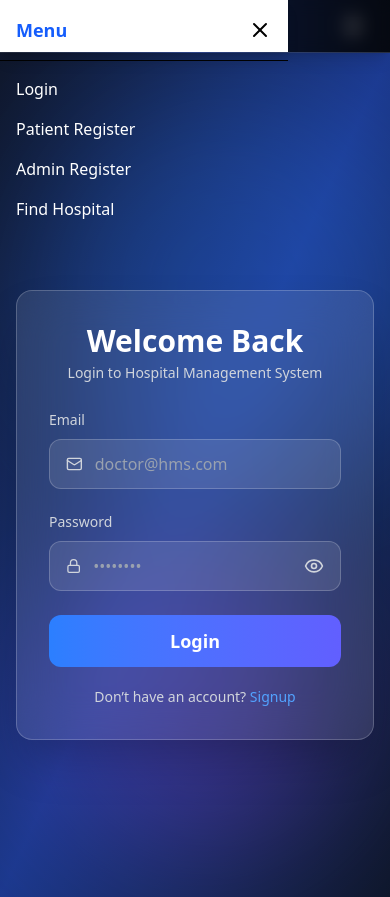
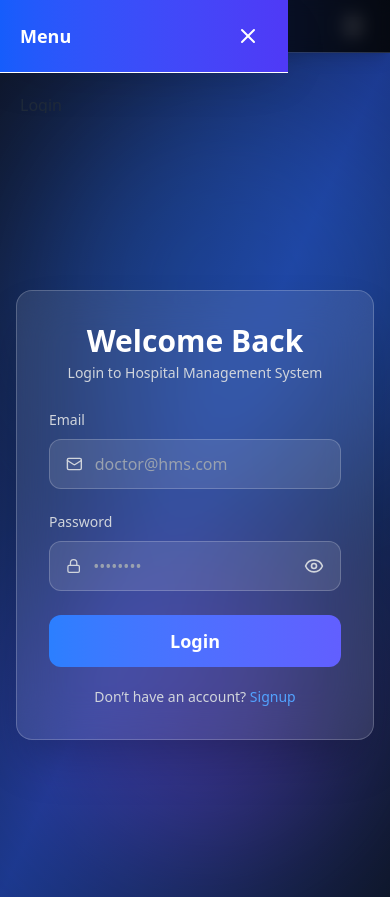
Before and after one commit to pr743/hms-app-, a React (Vite) app: page /login in a window 390 px wide. Both pictures are taken after a click on the button 353 px from the left and 26 px from the top of the page. Built offline with nearby package versions, Linux system fonts and the light colour scheme; no server answers.

Commit message:
update page

```diff
--- a/src/components/Navbar.jsx
+++ b/src/components/Navbar.jsx
@@ -102,7 +102,7 @@ function Navbar() {
       </div>
 
 
-      {isOpen && (
+      {/* {isOpen && (
         <>
 
           <div
@@ -189,6 +189,96 @@ function Navbar() {
             </div>
           </div>
         </>
+      )} */}
+
+
+      {isOpen && (
+        <>
+          {/* Overlay */}
+          <div
+            className="fixed inset-0 bg-black/60 backdrop-blur-sm z-40"
+            onClick={closeMenu}
+          ></div>
+
+          {/* Sidebar */}
+          <div className="fixed top-0 left-0 h-full w-72 bg-white text-gray-800 z-50 shadow-2xl transition-transform duration-300 flex flex-col">
+
+            {/* Header */}
+            <div className="flex justify-between items-center px-5 py-4 border-b bg-gradient-to-r from-blue-600 to-indigo-600 text-white">
+              <h2 className="text-lg font-semibold">Menu</h2>
+
+              <button
+                onClick={closeMenu}
+                className="p-2 rounded-full hover:bg-white/20 transition"
+              >
+                <X size={24} />
+              </button>
+            </div>
+
+            {/* Links */}
+            <div className="flex flex-col p-5 space-y-4 flex-1 overflow-y-auto">
+
+              {!user && (
+                <>
+                  <Link to="/login" onClick={closeMenu} className="hover:text-blue-600">Login</Link>
+                  <Link to="/register" onClick={closeMenu} className="hover:text-blue-600">Patient Register</Link>
+                  <Link to="/admin/register" onClick={closeMenu} className="hover:text-blue-600">Admin Register</Link>
+                  <Link to="/hospitals" onClick={closeMenu} className="hover:text-blue-600">Find Hospital</Link>
+                </>
+              )}
+
+              {user?.role === "patient" && (
+                <>
+                  <Link to="/patient" onClick={closeMenu}>Dashboard</Link>
+                  <Link to="/patient/appointment" onClick={closeMenu}>Book Appointment</Link>
+                  <Link to="/hospitals" onClick={closeMenu}>Find Hospital</Link>
+                  <Link to="/saved-hospitals" onClick={closeMenu}>Saved Hospitals</Link>
+                  <Link to="/patient/prescriptions" onClick={closeMenu}>Prescriptions</Link>
+                  <Link to="/patient/history" onClick={closeMenu}>History</Link>
+                </>
+              )}
+
+              {user?.role === "doctor" && (
+                <>
+                  <Link to="/doctor" onClick={closeMenu}>Dashboard</Link>
+                  <Link to="/doctor/appointments" onClick={closeMenu}>Appointments</Link>
+                  <Link to="/doctor/create-prescription" onClick={closeMenu}>Create Prescription</Link>
+                  <Link to="/doctor/prescriptions" onClick={closeMenu}>Prescriptions</Link>
+                  <Link to="/doctor/profile" onClick={closeMenu}>Profile</Link>
+                </>
+              )}
+
+              {user?.role === "admin" && (
+                <>
+                  <Link to="/admin" onClick={closeMenu}>Dashboard</Link>
+                  <Link to="/admin/hospitals" onClick={closeMenu}>Hospitals</Link>
+                  <Link to="/admin/doctors" onClick={closeMenu}>Doctors</Link>
+                  <Link to="/admin/patients" onClick={closeMenu}>Patients</Link>
+                  <Link to="/admin/appointments" onClick={closeMenu}>Appointments</Link>
+                </>
+              )}
+            </div>
+
+            {/* Bottom User Section */}
+            {user && (
+              <div className="border-t p-4 bg-gray-50">
+                <div className="flex items-center gap-2 mb-3 bg-blue-100 px-3 py-2 rounded-lg">
+                  <User size={18} />
+                  <span className="capitalize text-sm font-medium">
+                    {user.name} ({user.role})
+                  </span>
+                </div>
+
+                <button
+                  onClick={handleLogout}
+                  className="w-full bg-red-500 text-white py-2 rounded-lg hover:bg-red-600 transition"
+                >
+                  Logout
+                </button>
+              </div>
+            )}
+          </div>
+        </>
       )}
     </nav>
   );
```
